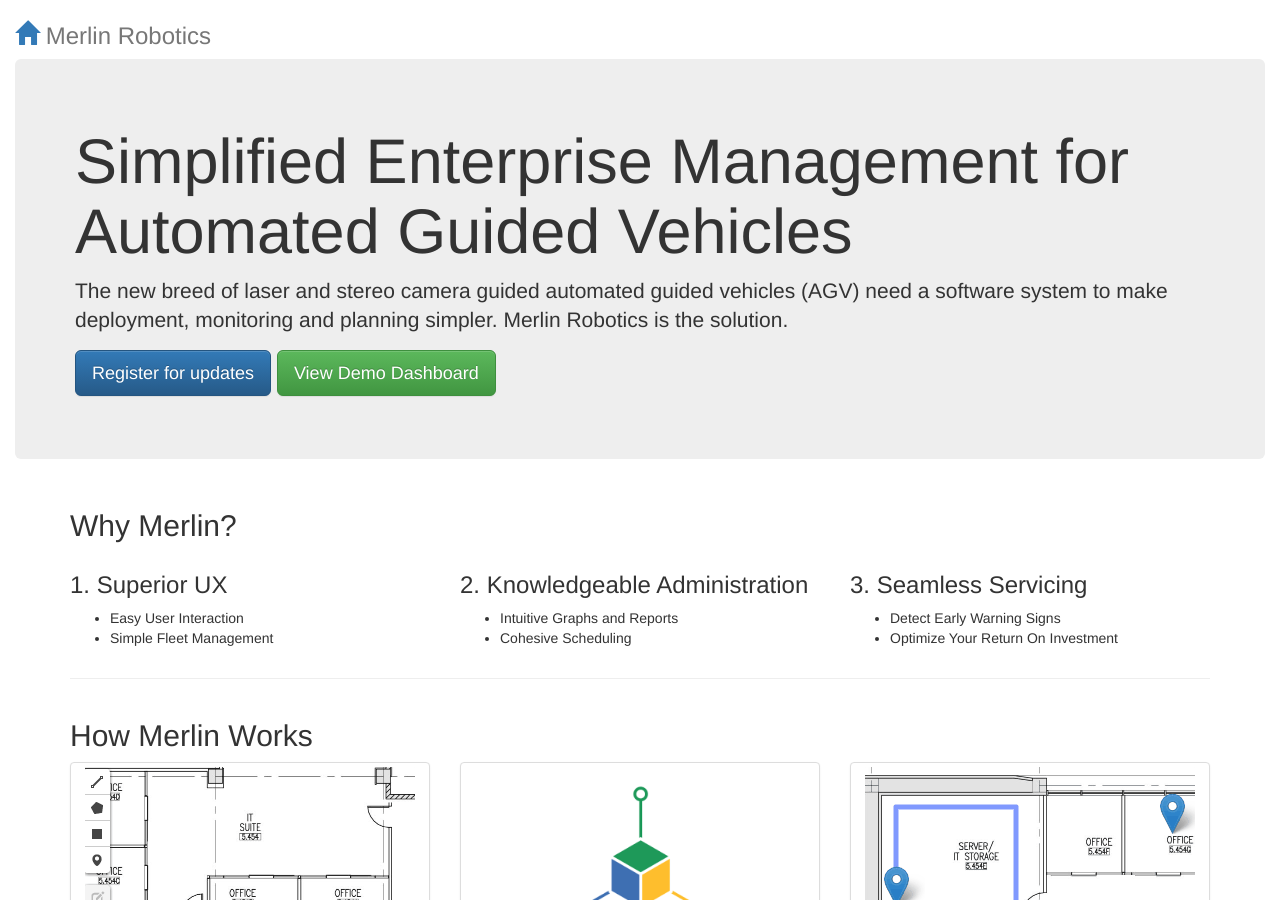
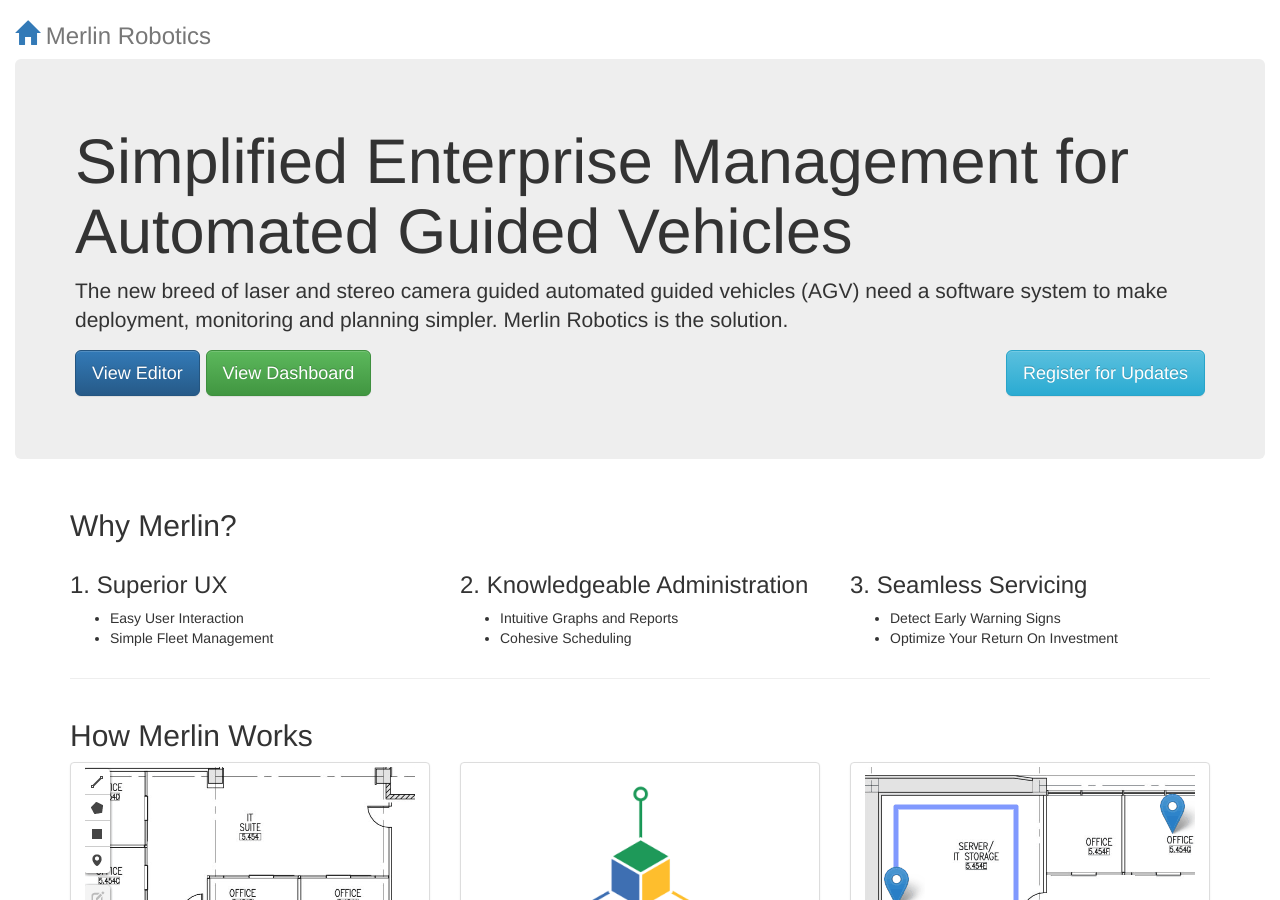
Before and after one commit to virajranjankumar/merlin, a Jekyll site: the page built from index.html, in a window 1280 px wide and 900 px high. Built offline with Jekyll 4.4.1, drawn with Linux system fonts in a browser that asks for light colours; nearby versions of some CDN libraries.

Commit message:
Add a button for editor in jumbotron.

```diff
--- a/index.html
+++ b/index.html
@@ -7,8 +7,9 @@
   <h1>Simplified Enterprise Management for Automated Guided Vehicles</h1>
   <p class="lead">The new breed of laser and stereo camera guided automated guided vehicles (AGV) need a software system to make deployment, monitoring and planning simpler. {{site.company}} is the solution.</p>
   <p>
-    <a class="btn btn-lg btn-primary" href="http://goo.gl/forms/zqfFh4pEC6eyWTum2" role="button">Register for updates</a>
-    <a class="btn btn-lg btn-success" href="{{ site.baseurl }}/dashboard" role="button">View Demo Dashboard</a>
+    <a class="btn btn-lg btn-primary" href="{{ site.baseurl }}/map" role="button">View Editor</a>
+    <a class="btn btn-lg btn-success" href="{{ site.baseurl }}/dashboard" role="button">View Dashboard</a>
+    <a class="btn btn-lg btn-info pull-right" href="http://goo.gl/forms/zqfFh4pEC6eyWTum2" role="button">Register for Updates</a>
   </p>
 </div>
 
```
